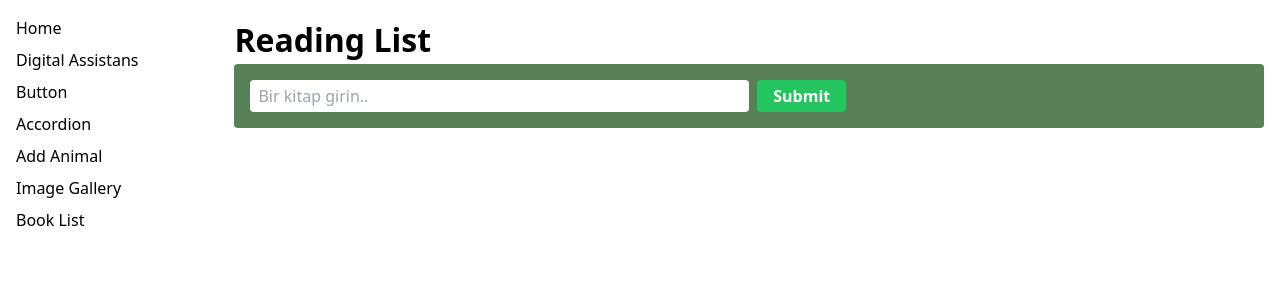
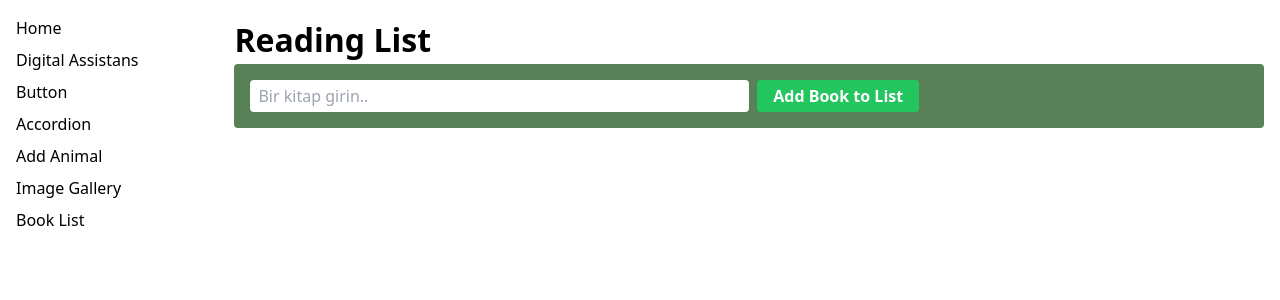
Before and after one commit to sedat355/react-all-apps, a React (Vite) app: page /book-list in a window 1280 px wide. Shown: the top 300 px of the page. Built offline with nearby package versions, Linux system fonts and the light colour scheme.

Commit message:
addBook() çalışıyor

```diff
--- a/src/components/Button.jsx
+++ b/src/components/Button.jsx
@@ -1,7 +1,7 @@
 import classNames from "classnames"
 import PropTypes from "prop-types"
 
-const Button = ({children, btnType, size="medium", handleClick, ...rest}) => {
+const Button = ({children, btnType, type="button", size="medium", handleClick, ...rest}) => {
 
   const baseClasses=`flex items-center justify-center font-semibold rounded bg-black-one ${rest.className}`;
 
@@ -21,12 +21,13 @@ const Button = ({children, btnType, size="medium", handleClick, ...rest}) => {
 
   const btnClasses = classNames(baseClasses, variants)
 
-  return <button onClick={handleClick} className={btnClasses}>{children}</button>
+  return <button type={type} onClick={handleClick} className={btnClasses}>{children}</button>
 }
 
 Button.propTypes = {
   btnType: PropTypes.oneOf(['primary', 'passive', 'success', 'danger', 'outline']),
   size: PropTypes.oneOf(["small", "medium", "large", "circle", "full"]),
+  type: PropTypes.oneOf(["button", "submit", "reset"])
 }
 
 export default Button
--- a/src/pages/book-list/BookForm.jsx
+++ b/src/pages/book-list/BookForm.jsx
@@ -1,15 +1,31 @@
+import { useState } from "react"
 import Button from "../../components/Button"
+import { nanoid } from "@reduxjs/toolkit"
 
-const BookForm = () => {
+const BookForm = ({addBook}) => {
+  const [newBook, setNewBook] = useState('')
+
+  const handleSubmit = (e) => {
+    e.preventDefault();
+    const book = {id: nanoid(), name: newBook};
+    addBook(book);
+    setNewBook('');
+  }
+
   return (
-    <form className="flex  space-x-2 bg-green-one p-4 rounded">
+    <form
+      className="flex  space-x-2 bg-green-one p-4 rounded"
+      onSubmit={handleSubmit}
+    >
       <input
+        value={newBook}
+        onChange={(e) => setNewBook(e.target.value)}
         className="w-1/2 px-2 py-1 rounded outline-none"
         placeholder="Bir kitap girin.."
       />
-      <Button btnType="primary" className="bg-green-500"
+      <Button type="submit" btnType="primary" className="bg-green-500"
       >
-        Submit
+        Add Book to List
       </Button>
 
     </form>
--- a/src/pages/book-list/BookList.jsx
+++ b/src/pages/book-list/BookList.jsx
@@ -1,10 +1,19 @@
+import { useState } from "react"
 import BookForm from "./BookForm"
 
 const BookList = () => {
+  const [ books, setBooks ] = useState([]);
+
+  console.log(books)
+
+  const addBook = (newBook) => {
+    setBooks([...books, newBook ])
+  }
+
   return (
     <div className="w-full">
       <h1>Reading List</h1>
-      <BookForm/>
+      <BookForm addBook={addBook}/>
     </div>
   )
 }
```
